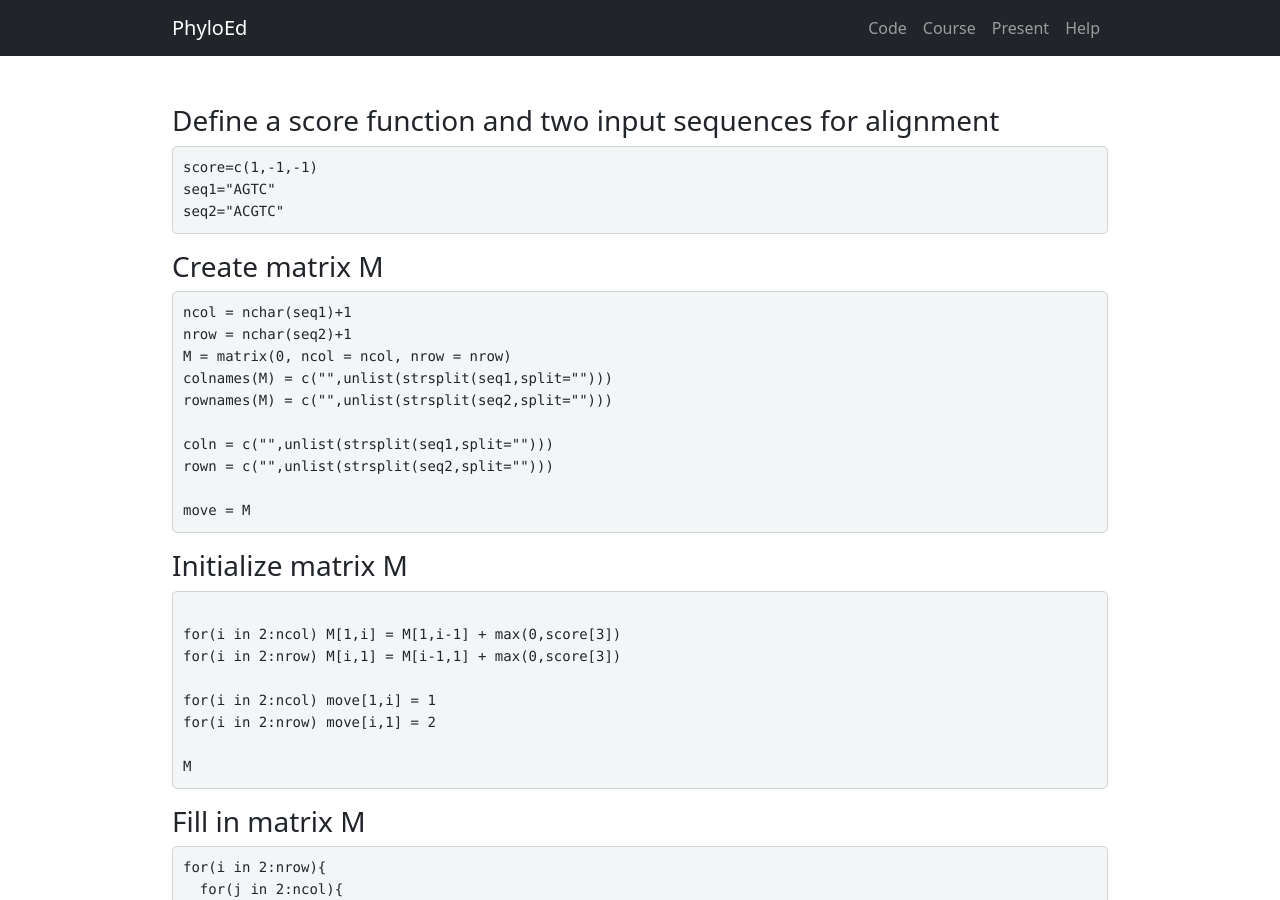
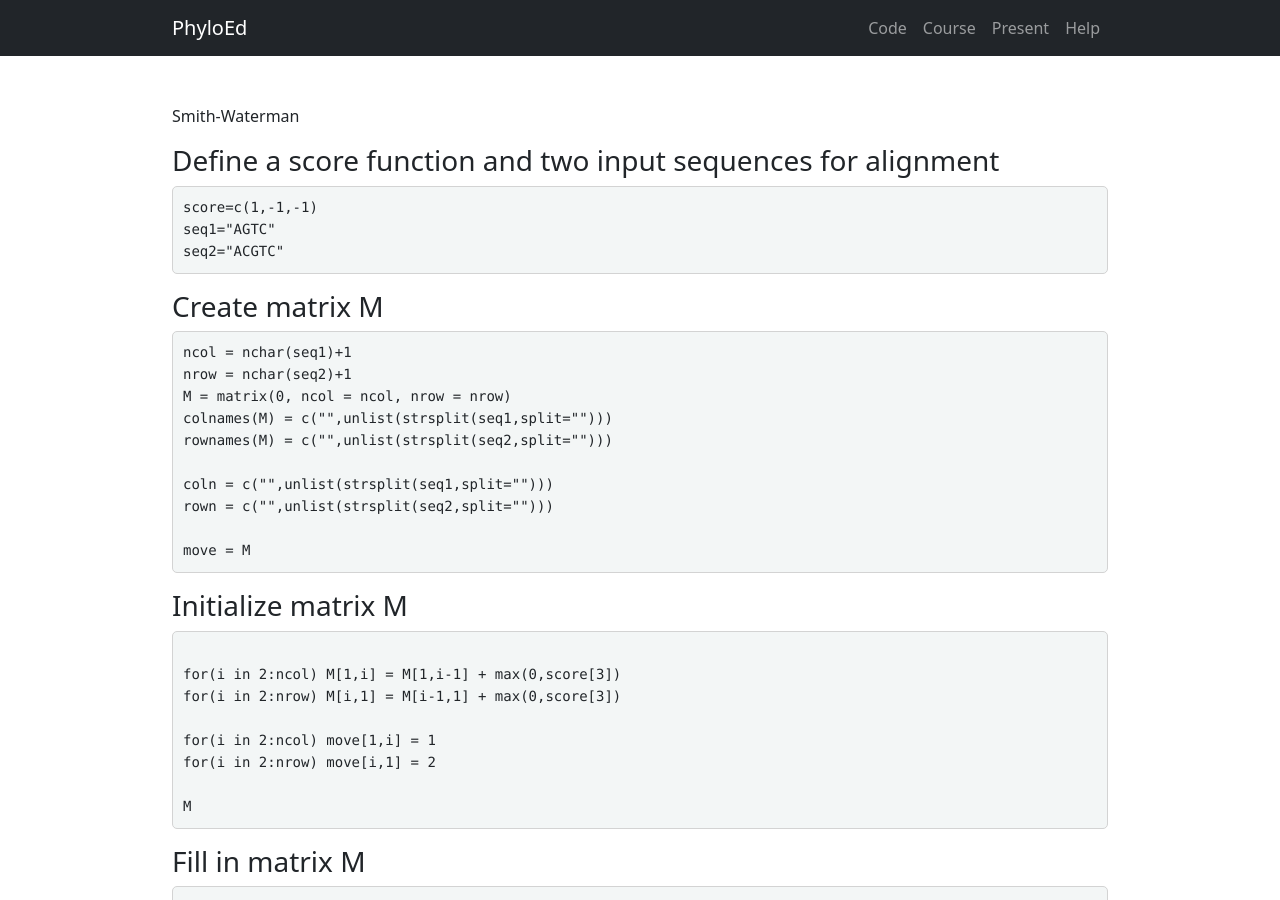
Before and after one commit to lliu1871/PhyEd, a Jekyll site: the page built from code/smith_waterman.md, in a window 1280 px wide and 900 px high. Built offline with Jekyll 4.4.1, drawn with Linux system fonts in a browser that asks for light colours.

Commit message:
Update smith_waterman.md

```diff
--- a/code/smith_waterman.md
+++ b/code/smith_waterman.md
@@ -5,6 +5,8 @@ permalink: /smith
 author: "Liang Liu"
 output: html_document
 ---
+
+{{ page.title }}
 
 ### Define a score function and two input sequences for alignment
 
```
